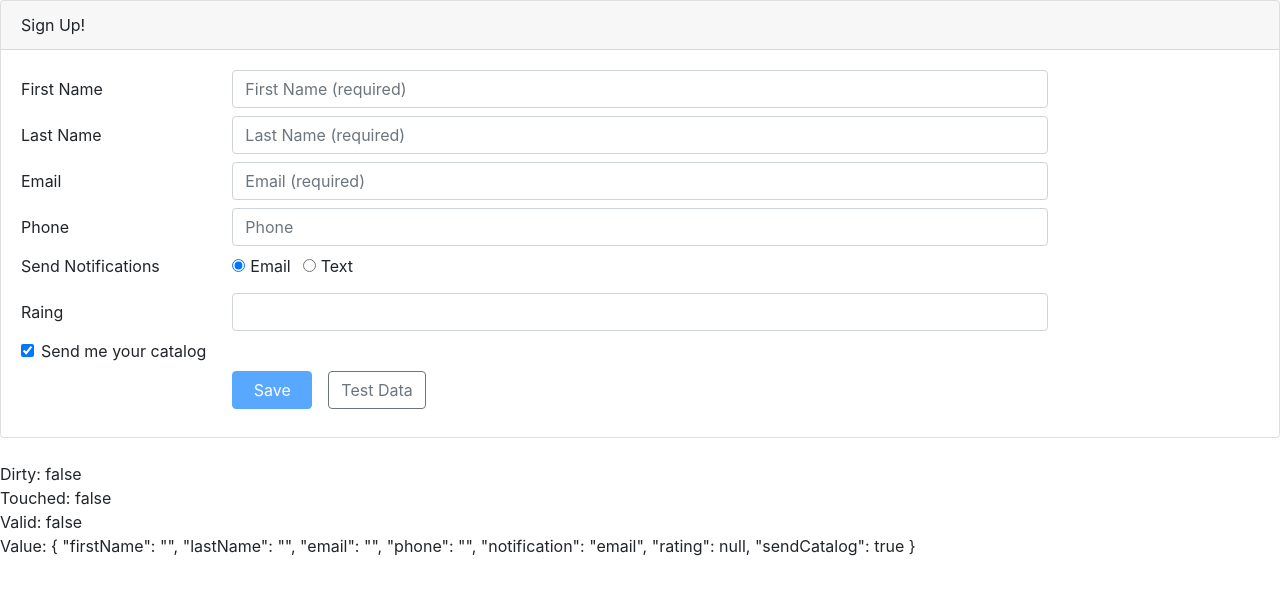
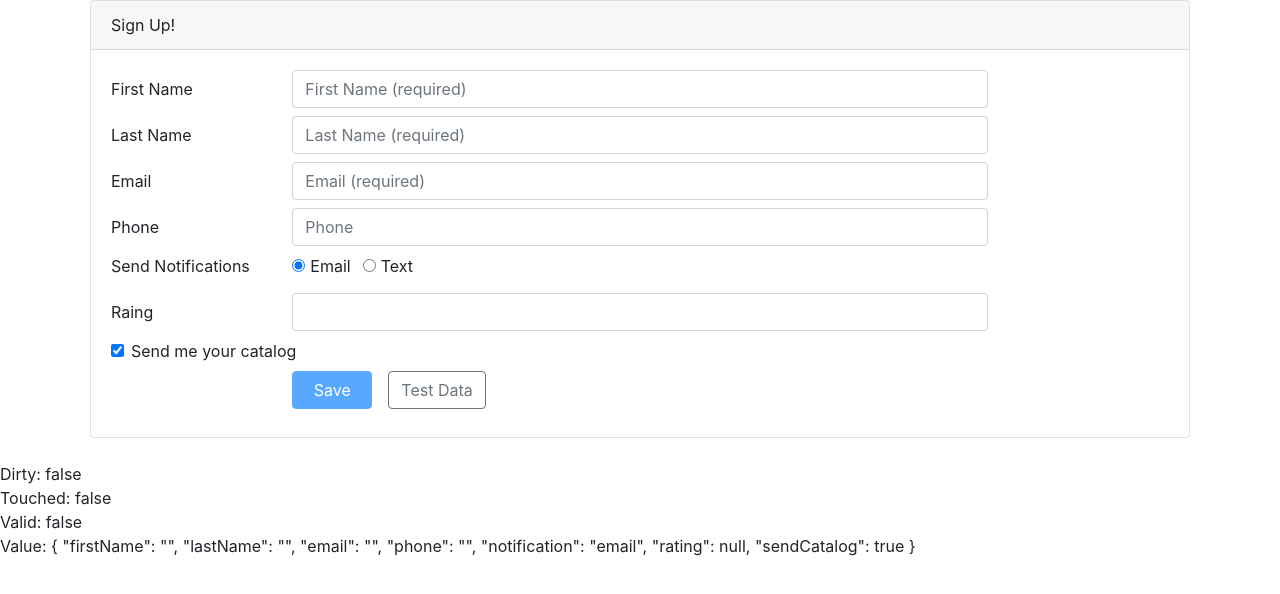
Before and after one commit to ShaikhKhajabi/angular-reactive-forms, an Angular app: page / in a window 1280 px wide. Shown: the top 594 px of the page. Built offline with nearby package versions, Linux system fonts and the light colour scheme.

Commit message:
added some margin to the card to look better

```diff
--- a/src/app/customers/customer.component.scss
+++ b/src/app/customers/customer.component.scss
@@ -0,0 +1,3 @@
+.card{
+    margin:0 90px;
+}
```
